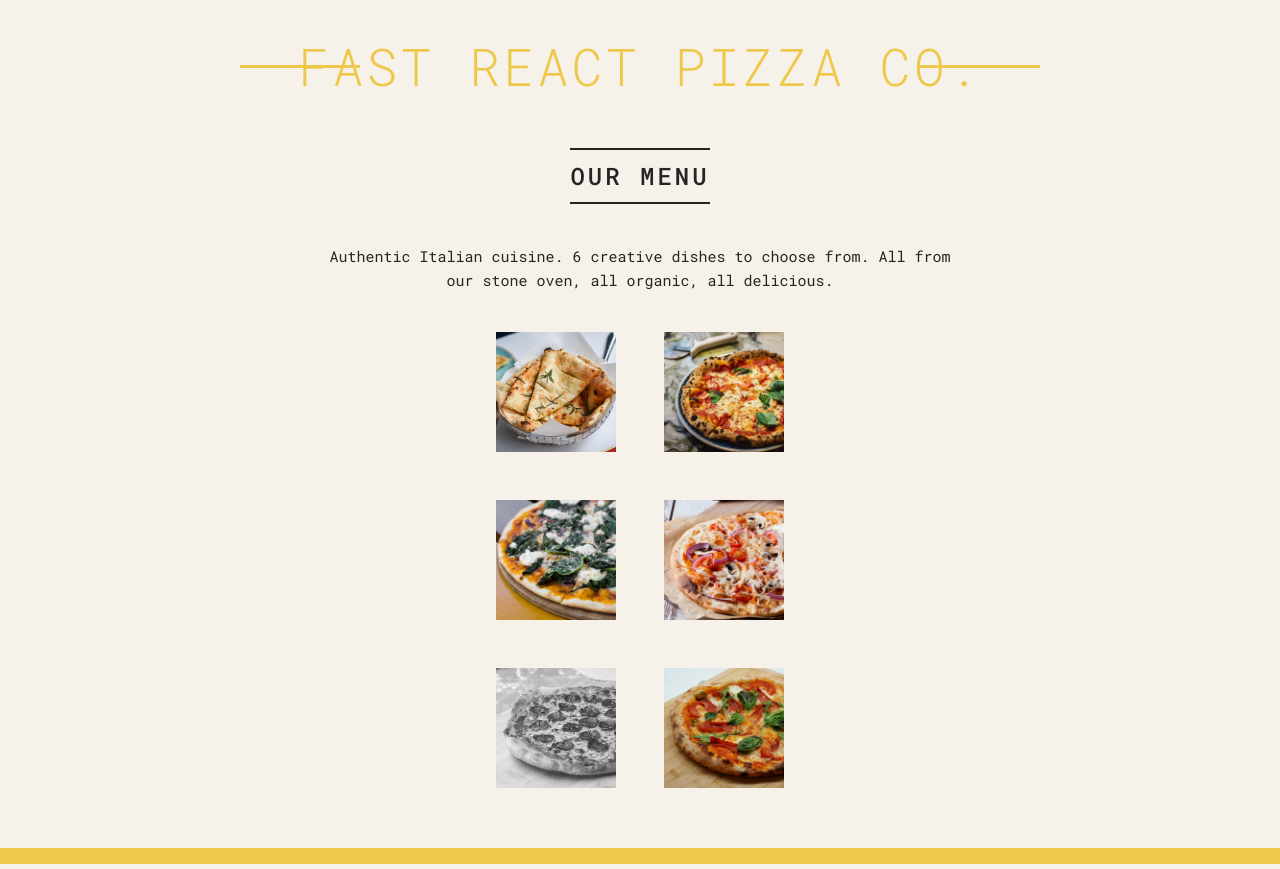
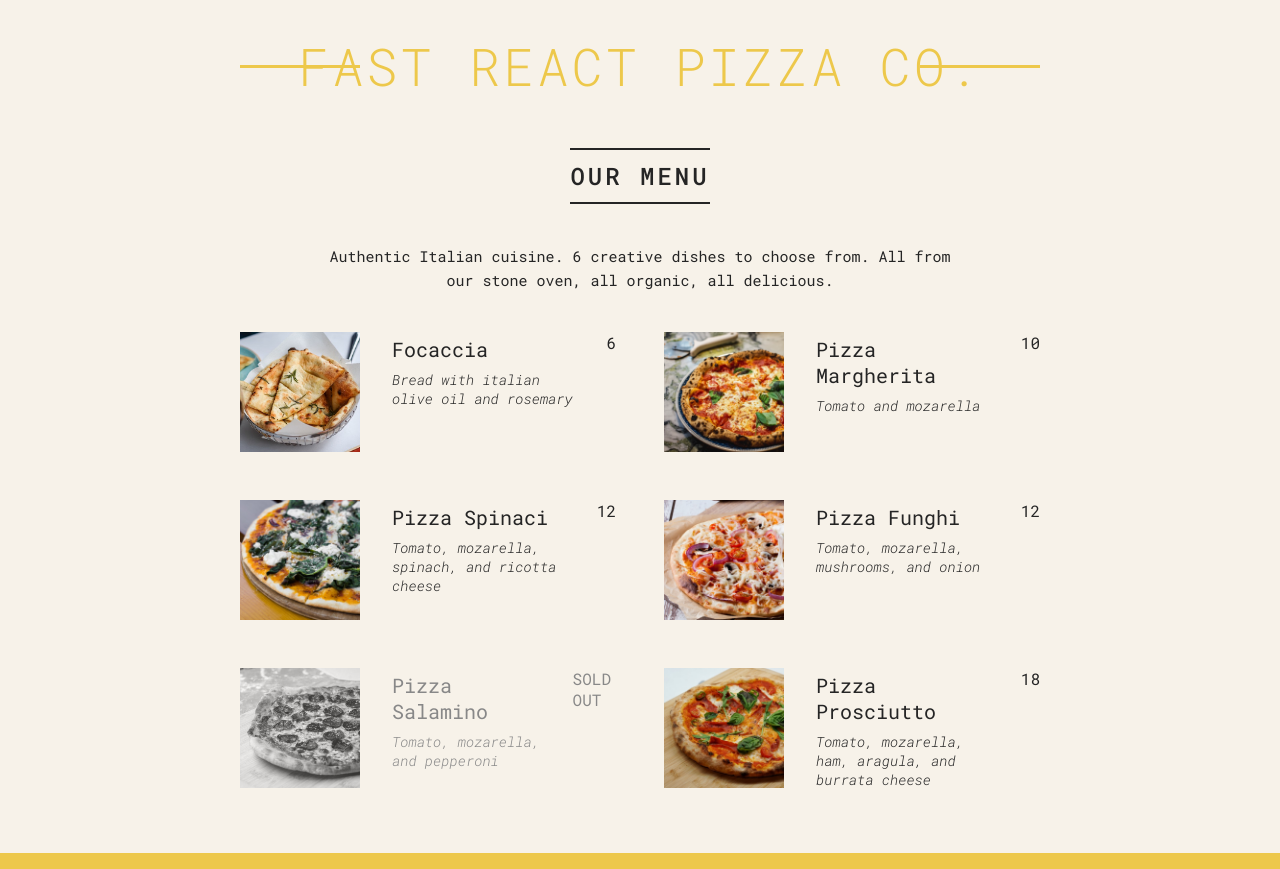
Before and after one commit to ainsleyains/all-react, a React (Create React App) app in the folder pizza-menu/: page / in a window 1280 px wide. Built offline with nearby package versions, Linux system fonts and the light colour scheme.

Commit message:
add span

```diff
--- a/pizza-menu/src/components/MenuCard.jsx
+++ b/pizza-menu/src/components/MenuCard.jsx
@@ -6,6 +6,11 @@ export default function MenuCard({ pizzaObj }) {
                 src={pizzaObj.photoName}
                 alt={pizzaObj.name}
             />
+            <div>
+                <h3>{pizzaObj.name}</h3>
+                <p>{pizzaObj.ingredients}</p>
+            </div>
+            <span>{pizzaObj.soldOut ? 'SOLD OUT' : pizzaObj.price}</span>
         </li>
     );
 }
```
